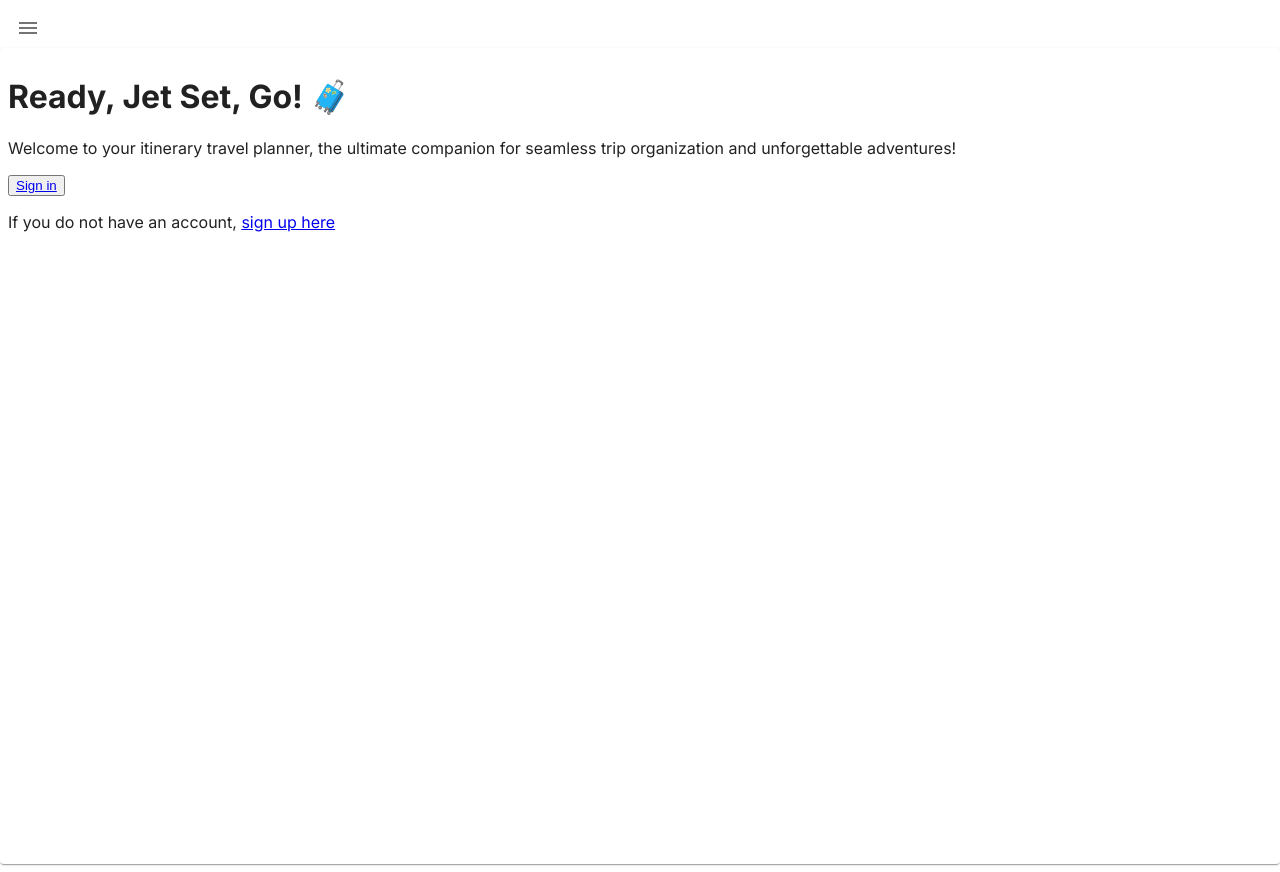
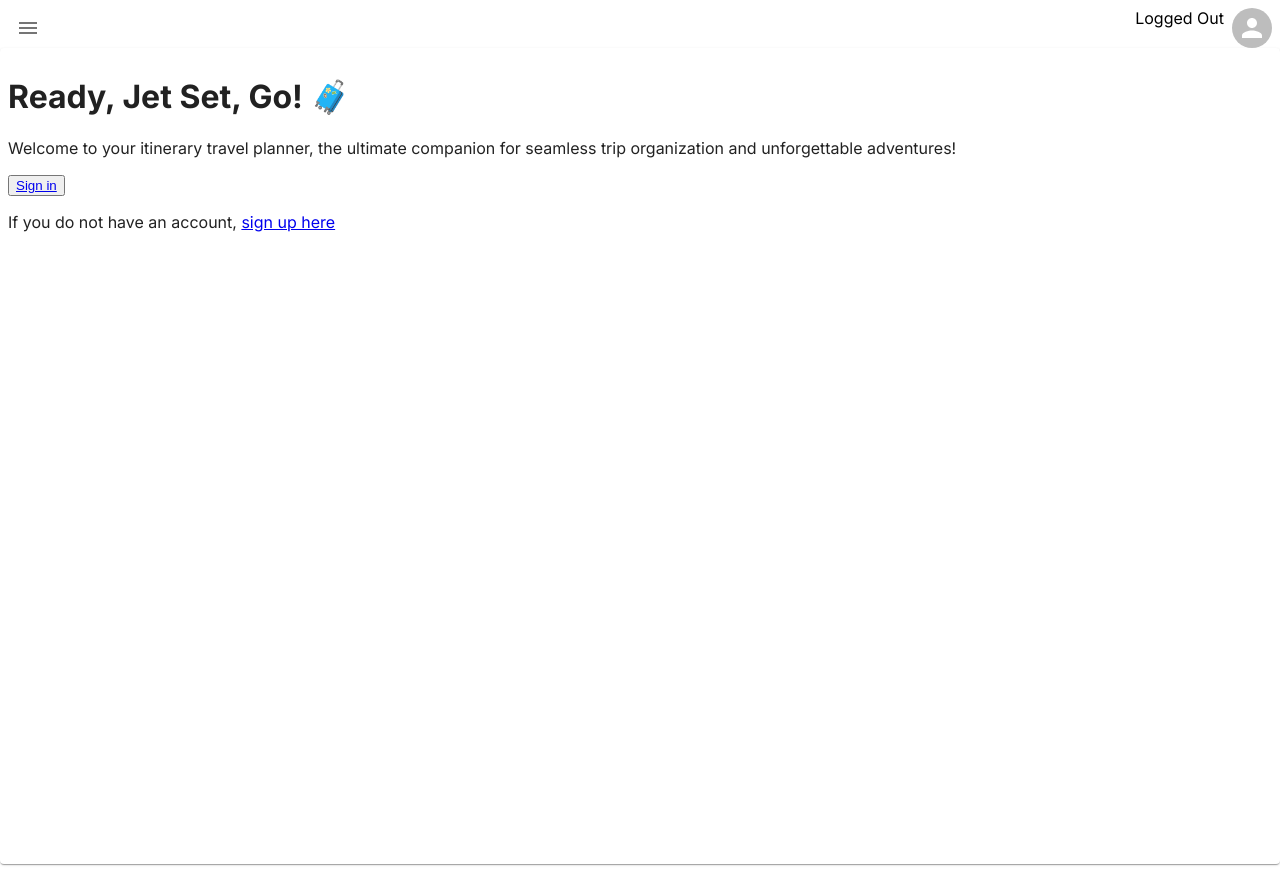
Before and after one commit to silvester-zogaj/travel-planner, a Next.js app in the folder travel-planner-fe/: page / in a window 1280 px wide. Built offline with nearby package versions, Linux system fonts and the light colour scheme; no server answers.

Commit message:
redirect to choices when signed in

```diff
--- a/travel-planner-fe/app/page.tsx
+++ b/travel-planner-fe/app/page.tsx
@@ -1,7 +1,16 @@
 "use client";
 import Link from "next/link";
+import { useContext, useEffect } from "react";
+import { AuthContext } from "./context/AuthContext";
+import { redirect } from "next/navigation";
 
 export default function LandingPage() {
+  const { user } = useContext(AuthContext);
+  useEffect(() => {
+    if (user) {
+      redirect("/choices");
+    }
+  }, [user]);
   return (
     <main>
       <h1>Ready, Jet Set, Go! 🧳</h1>
--- a/travel-planner-fe/components/currentUserComponent.tsx
+++ b/travel-planner-fe/components/currentUserComponent.tsx
@@ -26,7 +26,7 @@ function CurrentUser() {
   return (
     <Box>
       <Stack direction="row" alignContent={"center"} gap={1}>
-        <Typography variant="h4">
+        <Typography variant="d">
           {user?.email ? `Logged In As ${name}` : "Logged Out"}
         </Typography>
         <Avatar />
--- a/travel-planner-fe/components/navbar.tsx
+++ b/travel-planner-fe/components/navbar.tsx
@@ -1,10 +1,11 @@
 "use client";
 import { useState } from "react";
-import IconButton from "@mui/material/IconButton"
+import IconButton from "@mui/material/IconButton";
 import Stack from "@mui/material/Stack";
 import MenuIcon from "@mui/icons-material/Menu";
-import SwipeableDrawer from "@mui/material/SwipeableDrawer"
+import SwipeableDrawer from "@mui/material/SwipeableDrawer";
 import HamburgerList from "./hamburgerMenu";
+import CurrentUser from "./currentUserComponent";
 const Navbar = () => {
   const [open, setOpen] = useState(false);
 
@@ -30,7 +31,7 @@ const Navbar = () => {
       >
         <HamburgerList handleCloseMenu={handleCloseMenu} />
       </SwipeableDrawer>
-      {/* <CurrentUser /> */}
+      <CurrentUser />
     </Stack>
   );
 };
```
